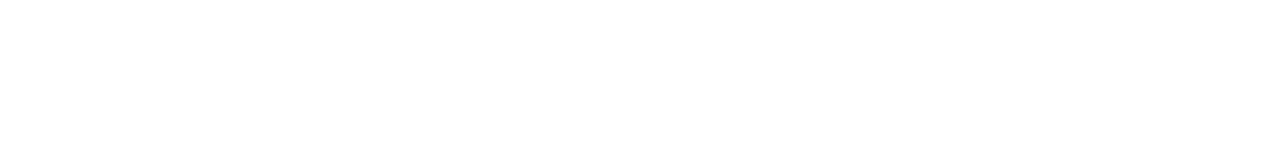
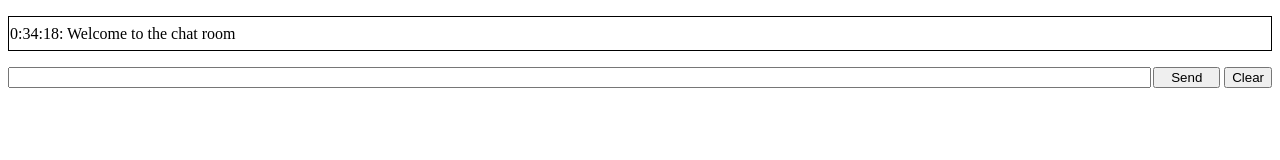
Before and after one commit to JCWardle/ChatRoom, a plain HTML site: page index.html in a window 1280 px wide. Drawn offline with Linux system fonts and the light colour scheme.

Commit message:
Updated styling and naming conventions.

```diff
--- a/index.html
+++ b/index.html
@@ -1,6 +1,29 @@
+<!doctype html>
+<html ng-app="chatRoom">
 <head>
 	<title>Chat room!</title>
 	<script type="text/javascript" src="scripts/angular.min.js"></script>
+	<script type="text/javascript" src="scripts/chatRoom.js"></script>
+	<link rel="stylesheet" type="text/css" href="style/style.css">
 </head>
 <body>
+	<div ng-controller="chatRoomController">
+		<ul class="chat">
+			<li ng-repeat="message in messages">
+				<p>{{message.time | date: "H:mm:ss"}}: {{message.text}}</p>
+			</li>
+		</ul>
+		<div class="input">
+			<form ng-submit="sendMessage()" class="add-message">
+				<span class="buttons">
+					<input type="submit" value="Send"/>
+					<input ng-click="clear()" type="button" value="Clear"/>
+				</span>
+				<span class="message-input">
+					<input type="text" ng-model="messageText"/>
+				</span>
+			</form>
+		</div>
+	</div>
 </body>
+</html>
--- /dev/null
+++ b/scripts/chatRoom.js
@@ -0,0 +1,16 @@
+angular.module('chatRoom', [])
+	.controller('chatRoomController', ['$scope', function($scope){
+		$scope.messages = [{text: "Welcome to the chat room", time: new Date()}]
+		$scope.messageText = "";
+
+		$scope.sendMessage = function() {
+			if($scope.messageText != ""){
+				$scope.messages.push({text: $scope.messageText, time: new Date()})
+				$scope.messageText = "";
+			}
+		}
+
+		$scope.clear = function(){
+			$scope.messages = [];
+		}
+	}]);
--- /dev/null
+++ b/style/style.css
@@ -0,0 +1,39 @@
+.chat {
+	border-style: solid;
+	border-color: black;
+	border-width: 1px;
+	height: 90%;
+	padding-left: 1px;
+}
+
+.chat li {
+	list-style: none;
+	line-height: 1px;
+}
+
+.input {
+	overflow: hidden;
+}
+
+.message-input {
+	display: block;
+	overflow: hidden;
+	padding-right: 10px;
+}
+
+.message-input input {
+	width: 100%;
+}
+
+.add-message {
+	width: 100%;
+	overflow: hidden;
+}
+
+input[type="submit"]{
+	width:5em;
+}
+
+.buttons {
+	float: right;
+}
```
Also changed, not shown: scripts/site.js (deleted).
